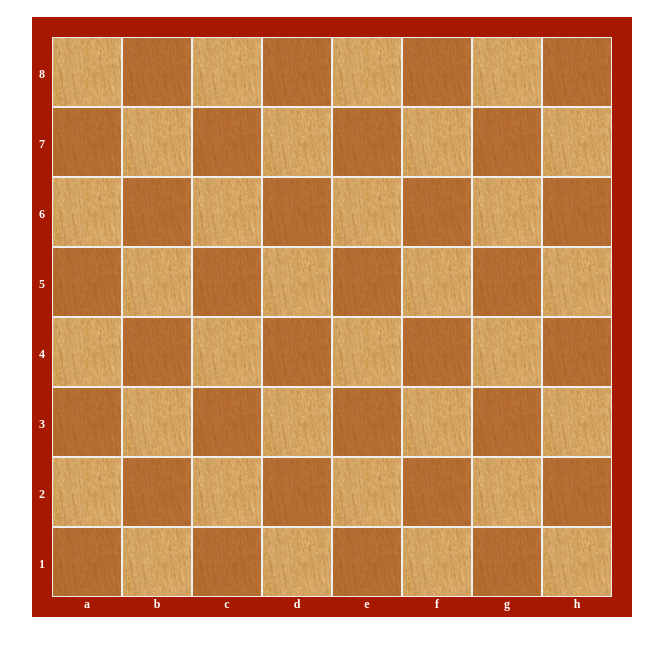
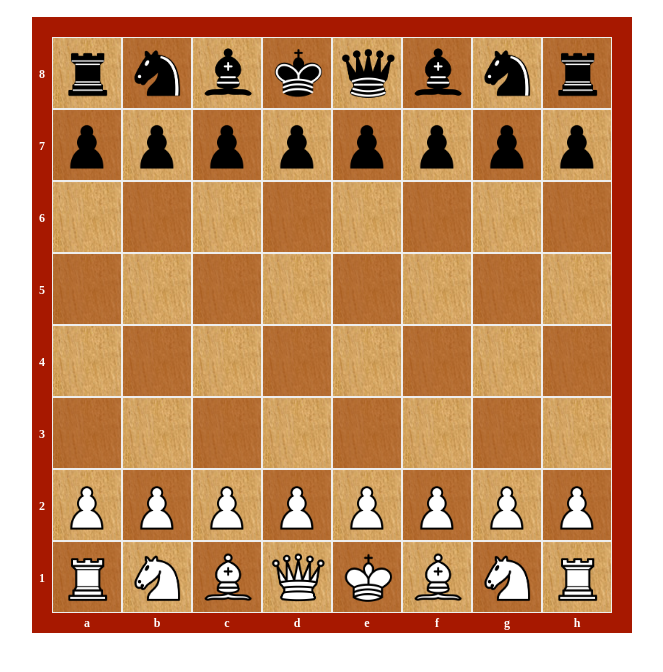
Before and after one commit to fil106/javascript, a plain HTML site: page hw05/index.html in a window 1280 px wide. Both pictures are taken after a click on the element "ПОКАЗАТЬ ШАХМАТНОЕ ПОЛЕ". Shown: the part 80-752 px from the top of the page, without its empty margins (308-971 px from the left). Drawn offline with Linux system fonts and the light colour scheme.

Commit message:
Теперь можно добавлять фигуры на поле

```diff
--- a/hw05/css/style.css
+++ b/hw05/css/style.css
@@ -49,6 +49,8 @@
     border: 1px solid #eee;
     text-align: center;
     position: relative;
+    width: 70px;
+    height: 70px;
 }
 
 .chess_table td:first-child:after {
@@ -82,6 +84,7 @@
 .chess_table_x td {
     border: none;
     width: 70px;
+    height: 20px;
 }
 
 .btn {
@@ -92,6 +95,7 @@
     text-transform: uppercase;
     font-size: 14px;
     color: #fff;
+    margin-bottom: 20px;
 }
 
 .btn:hover {
@@ -102,3 +106,73 @@
 .display_none {
     display: none;
 }
+
+.figure {
+    width: 60px;
+    height: 60px;
+    margin: auto;
+    position: absolute;
+    top: 5px;
+    left: 5px;
+    z-index: 10;
+}
+
+.pawn_black {
+    background: url('../img/chess.png') no-repeat 100% 100%;
+    background-size: 610%;
+}
+
+.pawn_white {
+    background: url('../img/chess.png') no-repeat 100% 0;
+    background-size: 610%;
+}
+
+.rook_black {
+    background: url('../img/chess.png') no-repeat 80% 100%;
+    background-size: 610%;
+}
+
+.rook_white {
+    background: url('../img/chess.png') no-repeat 80% 0;
+    background-size: 610%;
+}
+
+.horse_black {
+    background: url('../img/chess.png') no-repeat 60% 100%;
+    background-size: 610%;
+}
+
+.horse_white {
+    background: url('../img/chess.png') no-repeat 60% 0;
+    background-size: 610%;
+}
+
+.elephant_black {
+    background: url('../img/chess.png') no-repeat 40% 100%;
+    background-size: 610%;
+}
+
+.elephant_white {
+    background: url('../img/chess.png') no-repeat 40% 0;
+    background-size: 610%;
+}
+
+.queen_black {
+    background: url('../img/chess.png') no-repeat 20% 100%;
+    background-size: 610%;
+}
+
+.queen_white {
+    background: url('../img/chess.png') no-repeat 20% 0;
+    background-size: 610%;
+}
+
+.king_black {
+    background: url('../img/chess.png') no-repeat 0 100%;
+    background-size: 610%;
+}
+
+.king_white {
+    background: url('../img/chess.png') no-repeat 0 0;
+    background-size: 610%;
+}
--- a/hw05/index.html
+++ b/hw05/index.html
@@ -7,7 +7,7 @@
 </head>
 <body>
     <div class="container">
-        <div id="ches" class="chess">
+        <div id="chess" class="chess">
             <h1 class="chess_head">Шахматы</h1>
             <div onclick="main()" id="start" class="btn">Показать шахматное поле</div>
         </div>
--- a/hw05/js/common.js
+++ b/hw05/js/common.js
@@ -1,33 +1,139 @@
+//Global values
+var abs = ['a', 'b', 'c', 'd', 'e', 'f', 'g', 'h', 'i'];
+var table = document.createElement('table');
+
 function main() {
     document.querySelector('#start').classList.add('display_none');
-    document.querySelector('#ches').appendChild(drawTable('chess_table', 9));
+    document.querySelector('#chess').appendChild(drawTable('chess_table', 8));
 }
 
 function drawTable(cls, x) {
-    var abs = ['a', 'b', 'c', 'd', 'e', 'f', 'g', 'h', 'i'];
-    var table = document.createElement('table');
     table.classList.add(cls);
     table.setAttribute('cellspacing', '0');
+    table.id = 'chess_table';
 
-    for(var i = 0; i < x; i++) {
+    for(var i = 0; i <= x; i++) {
         var row = table.insertRow(i);
-        if(i === x - 1) {
+        if(i === x) {
             row.classList.add('chess_table_x');
         }
 
-        for(var j = 0; j < x; j++) {
+        for(var j = 0; j <= x; j++) {
             var cell = row.insertCell(j);
 
             if(j === 0) {
-                if(i === x - 1) {
+                if(i === x) {
                     cell.textContent = '';
                 } else {
-                    cell.textContent = (x - 1) - i;
+                    cell.textContent = x - i;
                 }
-            } else if(i === x - 1) {
+            } else if(i === x) {
                 cell.textContent = abs[j - 1];
+            } else {
+                cell.setAttribute('position', abs[j - 1] + (x - i));
             }
         }
     }
+
+    //Добавляем белые фигуры на доску
+    insertPawns('2', 8, 'white');
+    insertRook(['a1','h1'], 'white');
+    insertHorse(['b1','g1'], 'white');
+    insertElephant(['c1','f1'], 'white');
+    insertQueen(['d1'], 'white');
+    insertKing(['e1'], 'white');
+
+    //Добавляем черные фигуры на доску
+    insertPawns('7', 8, 'black');
+    insertRook(['a8','h8'], 'black');
+    insertHorse(['b8','g8'], 'black');
+    insertElephant(['c8','f8'], 'black');
+    insertQueen(['e8'], 'black');
+    insertKing(['d8'], 'black');
+
     return table;
 }
+
+function insertPawns(row, x, type) {
+    var pawn = document.createElement('div');
+
+    if(type === 'white') {
+        pawn.classList.add('figure', 'pawn_white');
+    } else if(type === 'black') {
+        pawn.classList.add('figure', 'pawn_black');
+    }
+
+    for(var k = 0; k < x; k++) {
+        table.querySelector('td[position="' + abs[k] + row + '"]').appendChild(pawn.cloneNode(true));
+    }
+}
+
+function insertRook(row, type) {
+    var pawn = document.createElement('div');
+
+    if(type === 'white') {
+        pawn.classList.add('figure', 'rook_white');
+    } else if(type === 'black') {
+        pawn.classList.add('figure', 'rook_black');
+    }
+
+    for(var i in row) {
+        table.querySelector('td[position="' + row[i] + '"]').appendChild(pawn.cloneNode(true));
+    }
+}
+
+function insertHorse(row, type) {
+    var pawn = document.createElement('div');
+
+    if(type === 'white') {
+        pawn.classList.add('figure', 'horse_white');
+    } else if(type === 'black') {
+        pawn.classList.add('figure', 'horse_black');
+    }
+
+    for(var i in row) {
+        table.querySelector('td[position="' + row[i] + '"]').appendChild(pawn.cloneNode(true));
+    }
+}
+
+function insertElephant(row, type) {
+    var pawn = document.createElement('div');
+
+    if(type === 'white') {
+        pawn.classList.add('figure', 'elephant_white');
+    } else if(type === 'black') {
+        pawn.classList.add('figure', 'elephant_black');
+    }
+
+    for(var i in row) {
+        table.querySelector('td[position="' + row[i] + '"]').appendChild(pawn.cloneNode(true));
+    }
+}
+
+function insertQueen(row, type) {
+    var pawn = document.createElement('div');
+
+    if(type === 'white') {
+        pawn.classList.add('figure', 'queen_white');
+    } else if(type === 'black') {
+        pawn.classList.add('figure', 'queen_black');
+    }
+
+    for(var i in row) {
+        table.querySelector('td[position="' + row[i] + '"]').appendChild(pawn.cloneNode(true));
+    }
+}
+
+function insertKing(row, type) {
+    var pawn = document.createElement('div');
+
+    if(type === 'white') {
+        pawn.classList.add('figure', 'king_white');
+    } else if(type === 'black') {
+        pawn.classList.add('figure', 'king_black');
+    }
+
+    for(var i in row) {
+        table.querySelector('td[position="' + row[i] + '"]').appendChild(pawn.cloneNode(true));
+    }
+}
```
Also changed, not shown: hw05/img/chess.png (added).
